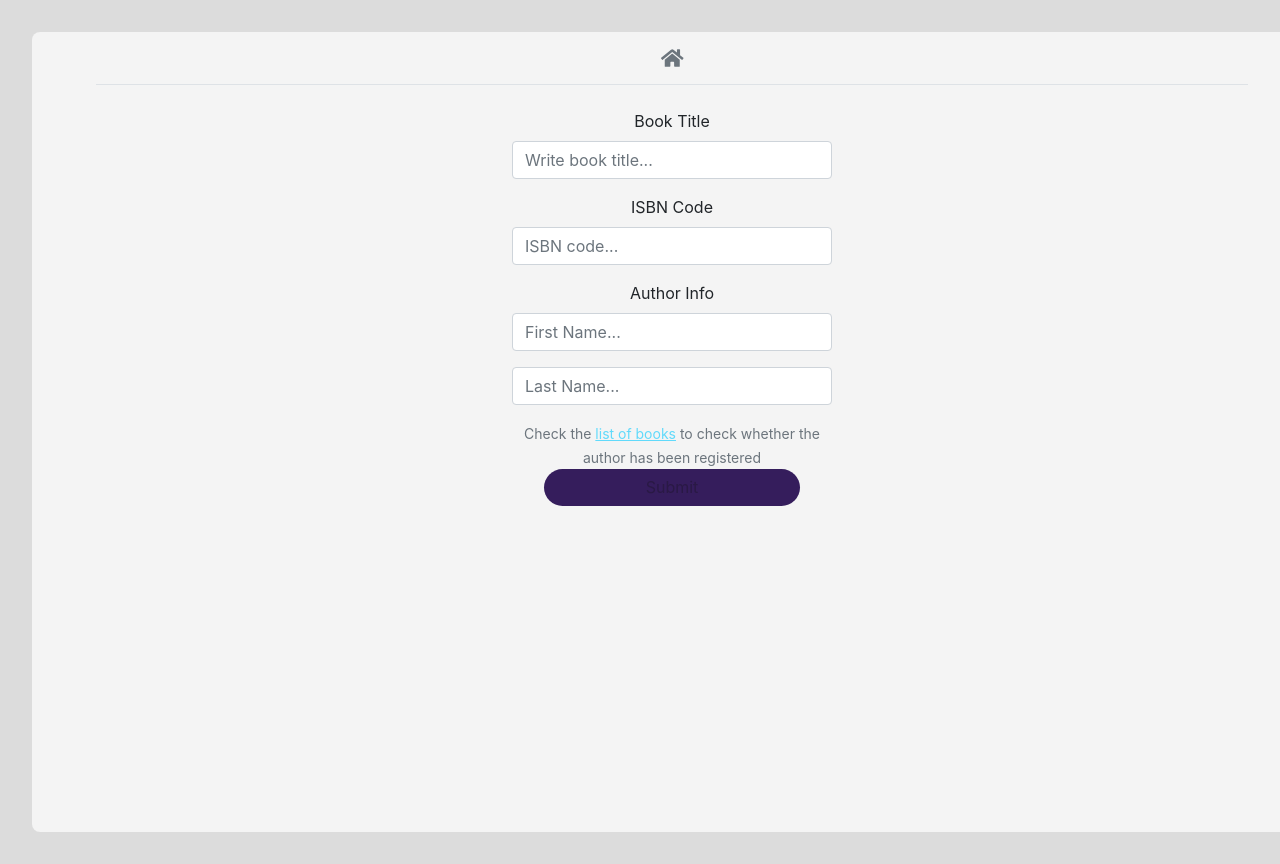
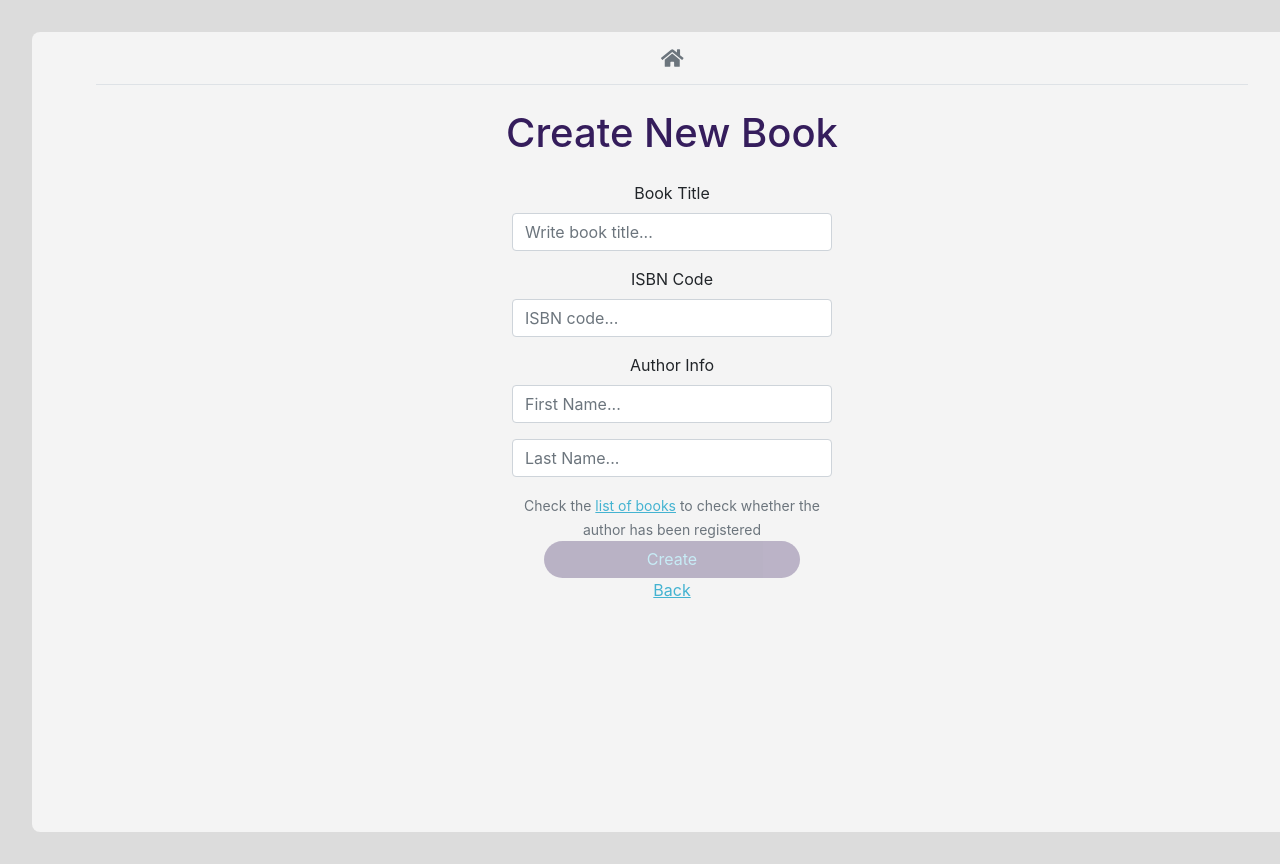
Before and after one commit to xavirepi/full-stack-code-test, a React (Create React App) app in the folder Frontend/: page /book/create/ in a window 1280 px wide. Shown: the top 864 px of the page. Built offline with nearby package versions, Linux system fonts and the light colour scheme.

Commit message:
improve styling details and refactor code

```diff
--- a/Frontend/src/App.scss
+++ b/Frontend/src/App.scss
@@ -35,17 +35,24 @@
       border-radius: 1.5rem;
       padding: 0.4rem 2rem;
       min-width: 20vw;
+      color: $link-button-color;
 
-      &:hover {
+      a {
+        color: $link-button-color;
+      }
+
+      &:hover:enabled {
         background: $secondary-color;
+        color: $primary-color;
+
         a {
           color: $primary-color;
         }
       }
-    }
 
-    header {
-      color: $terciary-color;
+      &:disabled {
+        opacity: 0.3;
+      }
     }
   }
 
--- a/Frontend/src/components/Authors/Forms/AuthorForm.jsx
+++ b/Frontend/src/components/Authors/Forms/AuthorForm.jsx
@@ -5,23 +5,21 @@ import { addAuthor, updateAuthor } from '../../../services/AuthorService';
 
 const validators = {
   first_name: value => {
-    let message
+    let message;
 
     if (!value) {
-      message = 'Author name or official nickname is required'
+      message = 'Author name or official nickname is required';
+    } else if (value.length < 4) {
+        message = 'Name must be at least 4 characters long';
     } else if (typeof value !== 'string') {
-      message = 'Please, provide a valid name'
+        message = 'Please, provide a valid name';
     }
 
-    return message
+    return message;
   },
 }
 
-const AuthorForm = ({
-  author_name,
-  author_last_name,
-  authorToEdit_id
-}) => {
+const AuthorForm = ({ authorToEdit_id }) => {
 
   const [state, setState] = useState({
     fields: {
@@ -46,7 +44,7 @@ const AuthorForm = ({
     e.preventDefault();
 
     if (isValid()) {
-      !author_name ?
+      !authorToEdit_id ?
         addAuthor(fields)
           .then(createdAuthor => push(`/author/${createdAuthor.id}`)) :
         updateAuthor(fields, authorToEdit_id)
@@ -72,7 +70,7 @@ const AuthorForm = ({
   const onBlur = (e) => {
     const { name } = e.target;
 
-    author_name && setTouched((prevTouched) => ({
+    authorToEdit_id && setTouched((prevTouched) => ({
       ...prevTouched,
       [name]: true
     }));
@@ -81,7 +79,7 @@ const AuthorForm = ({
   const onFocus = (e) => {
     const { name } = e.target;
 
-    author_name && setTouched((prevTouched) => ({
+    authorToEdit_id && setTouched((prevTouched) => ({
       ...prevTouched,
       [name]: false
     }));
@@ -91,8 +89,8 @@ const AuthorForm = ({
   const { errors } = state;
 
   return (
-    <>
-    { !author_name && <h1>Create New Author</h1> }
+    <div className="AuthorForm">
+    { !authorToEdit_id && <h1>Create New Author</h1> }
     <div className="CreateAuthor mt-4 container d-flex justify-content-center">
       <form onSubmit={onSubmit} style={{ maxWidth: '20rem' }}>
         <div className="mb-3">
@@ -117,11 +115,13 @@ const AuthorForm = ({
           Check the <Link to="/authors/" target='_blank'>list of authors</Link> to check whether the author has been registered
         </small>
         <button type="submit" disabled={!isValid()}>
-          Submit
+          {!authorToEdit_id ? 'Create' : 'Update'}
         </button>
+        <br/>
+        <Link to={!authorToEdit_id ? `/` : `/author/${authorToEdit_id}`}>Back</Link>
       </form>
     </div>
-    </>
+    </div>
   );
 };
 
--- a/Frontend/src/components/Authors/Forms/EditAuthor.jsx
+++ b/Frontend/src/components/Authors/Forms/EditAuthor.jsx
@@ -26,11 +26,7 @@ const EditAuthor = () => {
           <>
             <h4>Editing Author:</h4>
             <h1>{authorToEdit.first_name} {authorToEdit.last_name}</h1>
-            <AuthorForm
-              author_name={authorToEdit.first_name}
-              author_last_name={authorToEdit.last_name}
-              authorToEdit_id={id}
-            />
+            <AuthorForm authorToEdit_id={id}/>
           </>
         )
       }
--- a/Frontend/src/components/Books/Forms/BookForm.jsx
+++ b/Frontend/src/components/Books/Forms/BookForm.jsx
@@ -8,19 +8,21 @@ import { addBook, updateBook } from '../../../services/BookService';
 
 const validators = {
   title: value => {
-    let message
+    let message;
 
     if (!value) {
-      message = 'Title is required'
+      message = 'Title is required';
+    } else if (value.length < 2) {
+      message = 'Title must be at least 2 characters long';
     }
 
-    return message
+    return message;
   },
   isbn: value => {
-    let message
+    let message;
 
     if (!value) {
-      message = 'ISBN code is required'
+      message = 'ISBN code is required';
     }
     // else if (value && !value.match(ISBN_PATTERN)) {
     //   message = 'Please, provide a valid ISBN code'
@@ -29,25 +31,21 @@ const validators = {
     return message
   },
   author_first_name: value => {
-    let message
+    let message;
 
     if (!value) {
-      message = 'Author name or official nickname is required'
+      message = 'Author name or official nickname is required';
+    } else if (value.length < 4) {
+      message = 'Name must be at least 4 characters long';
     } else if (typeof value !== 'string') {
-      message = 'Please, provide a valid name'
+      message = 'Please, provide a valid name';
     }
 
-    return message
+    return message;
   },
 }
 
-const BookForm = (
-  bookToEdit_author_first_name,
-  bookToEdit_author_last_name,
-  bookToEdit_name,
-  bookToEdit_id,
-  bookToEdit_isbn
-) => {
+const BookForm = ({ bookToEdit_id }) => {
 
   const [state, setState] = useState({
     fields: {
@@ -84,7 +82,7 @@ const BookForm = (
     }
 
     if (isValid()) {
-      !bookToEdit_isbn ?
+      !bookToEdit_id ?
         addBook(newBook)
           .then(createdBook => push(`/book/${createdBook.id}`)) :
         updateBook(newBook, bookToEdit_id)
@@ -129,8 +127,8 @@ const BookForm = (
   const { errors } = state;
 
   return (
-    <>
-    { bookToEdit_name && <h1>Create New Book</h1> }
+    <div className="BookForm">
+    { !bookToEdit_id && <h1>Create New Book</h1> }
     <div className="CreateBook mt-4 container d-flex justify-content-center">
       <form onSubmit={onSubmit} style={{ maxWidth: '20rem' }}>
         <div className="mb-3">
@@ -176,11 +174,13 @@ const BookForm = (
         </small>
 
         <button type="submit" disabled={!isValid()}>
-          Submit
+          {!bookToEdit_id ? 'Create' : 'Update'}
         </button>
+        <br/>
+        <Link to={!bookToEdit_id ? `/` : `/book/${bookToEdit_id}`}>Back</Link>
       </form>
     </div>
-    </>
+    </div>
   );
 };
 
--- a/Frontend/src/components/Books/Forms/EditBook.jsx
+++ b/Frontend/src/components/Books/Forms/EditBook.jsx
@@ -30,13 +30,7 @@ const EditBook = () => {
               By {bookToEdit.author.first_name} {bookToEdit.author.last_name}
             </h5>
             <small className='text-secondary'>ISBN: {bookToEdit.isbn}</small>
-            <BookForm
-              bookToEdit_author_first_name={bookToEdit.author.first_name}
-              bookToEdit_author_last_name={bookToEdit.author.last_name}
-              bookToEdit_name={bookToEdit.name}
-              bookToEdit_id={id}
-              bookToEdit_isbn={bookToEdit.isbn}
-            />
+            <BookForm bookToEdit_id={id}/>
           </>
         )
       }
--- a/Frontend/src/styles/base.scss
+++ b/Frontend/src/styles/base.scss
@@ -2,7 +2,8 @@ $primary-color: #351d5c;
 $secondary-color: #c4d7e4;
 $terciary-color: #b186ff;
 $text-color: #868a8f;
-$link-color: #61dafb;
+$link-button-color: #61dafb;
+$link-color: #44b3d1;
 $div-gray: #dcdcdc;
 $bootstrap-gray: #6c757d;
 
```
